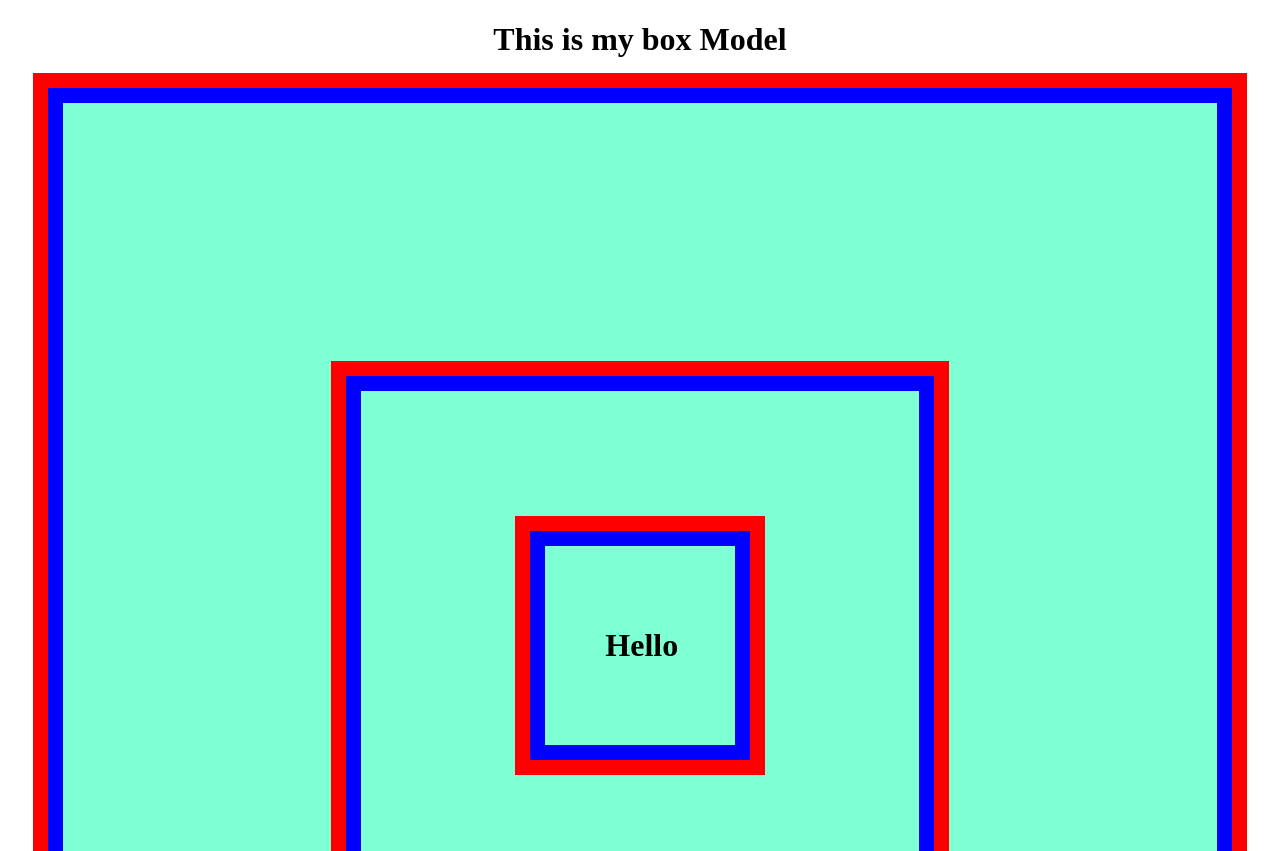
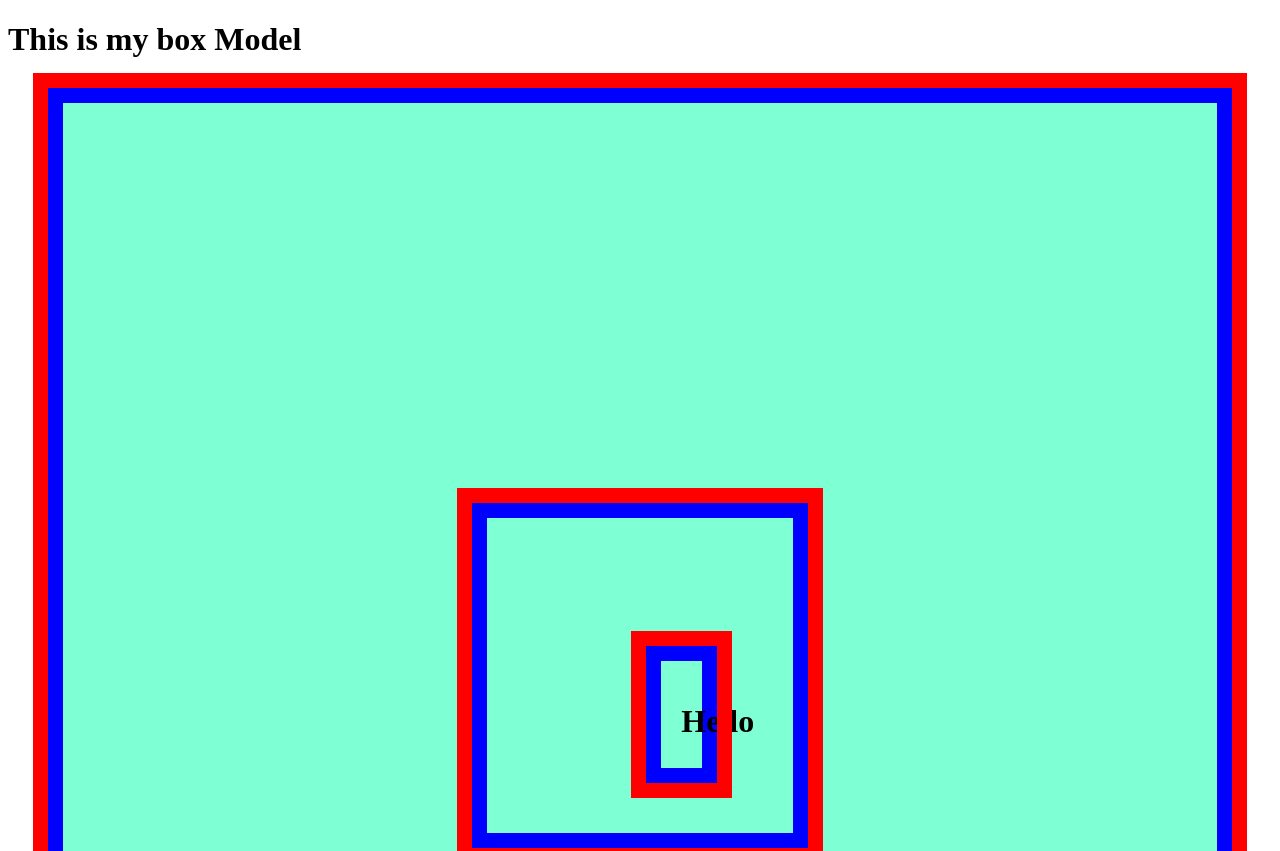
Before and after one commit to L-Karimi/BoxModel, a plain HTML site: page index.html in a window 1280 px wide. Shown: the top 851 px of the page. Drawn offline with Linux system fonts and the light colour scheme.

Commit message:
modify padding

```diff
--- a/styles.css
+++ b/styles.css
@@ -1,7 +1,4 @@
-h1{
-    text-align: center;
-    color: black;
-}
+
 .firstbox{
     background-color: aquamarine;
     color: black;
@@ -9,7 +6,7 @@ h1{
     border-width: 10px;
     border: solid blue 15px;
     outline:  solid red 15px;
-    padding: 20%;
+    padding:  30% 30% 10% 30%;
     margin: 10px 40px 10px 40px;
 }
 .secondbox{
@@ -19,7 +16,7 @@ h1{
     border-width: 10px;
     border: solid blue 15px;
     outline:  solid red 15px;
-    padding: 20%;
+    padding: 30% 30% 10% 30%;
     margin: 20px 30px 20px 30px;
 }
 .thirdbox{
@@ -29,6 +26,7 @@ h1{
     border-width: 10px;
     border: solid blue 15px;
     outline:  solid red 15px;
-    padding: 20%;
+    padding:  30% 30% 20% 30%;
     margin: 30px 40px 30px 40px;
+
 }
```
